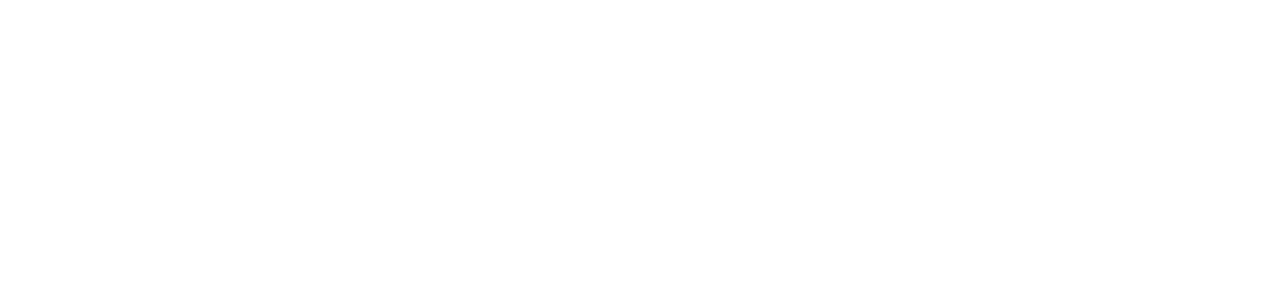
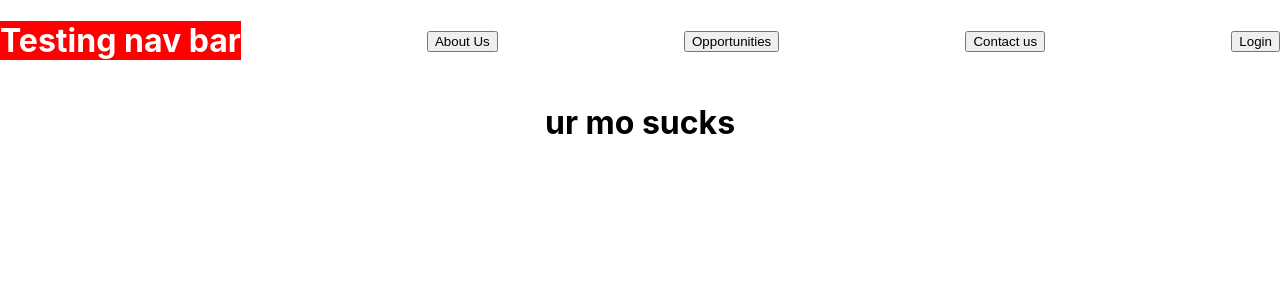
Before and after one commit to kohkaimingite/youthxindustry-web-platform, a React (Create React App) app: page /AboutUs in a window 1280 px wide. Before the commit this address had no page. Shown: the top 300 px of the page. Built offline with nearby package versions, Linux system fonts and the light colour scheme.

Commit message:
nav bar format doen sortof

```diff
--- a/src/AboutPage/AboutPage.js
+++ b/src/AboutPage/AboutPage.js
@@ -1,5 +1,5 @@
 // JavaScript source code
-//<Router> <NavBar /> className="App"
+//<Router>  className="App"
 //                <Route path="/Aboutus" component={AboutPage} />
 //            </Router>
 //<h2>Picure of logo with "about us" button</h2>
@@ -7,16 +7,11 @@
             //<h2>Picure of logo with "opportunities" button</h2>
             //<h2>Picure of logo with "contact us" button</h2>
             //<h2>Picure of logo with "login" button</h2>
-//import NavBar from './components/NavBar'
+import NavBar from '../components/NavBar'
 function AboutPage() {
     return (
-        <div style={{
-            display: 'flex',
-            justifyContent: 'Right',
-            alignItems: 'Right',
-            height: '100vh'
-        }}>
-
+        <div className="App">
+            <NavBar />
             <h1>ur mo sucks</h1>
 
 
--- /dev/null
+++ b/src/ContactPage/ContactPage.js
@@ -0,0 +1,14 @@
+// JavaScript source code
+import NavBar from '../components/NavBar'
+function ContactPage() {
+    return (
+        <div className="App">
+            <NavBar />
+            <h1>ur mo sucks</h1>
+
+
+        </div>
+    );
+}
+
+export default ContactPage;
--- /dev/null
+++ b/src/LoginPage/LoginPage.js
@@ -0,0 +1,14 @@
+// JavaScript source code
+import NavBar from '../components/NavBar'
+function LoginPage() {
+    return (
+        <div className="App">
+            <NavBar />
+            <h1>ur mo sucks</h1>
+
+
+        </div>
+    );
+}
+
+export default LoginPage;
--- /dev/null
+++ b/src/OppoPage/OppoPage.js
@@ -0,0 +1,14 @@
+// JavaScript source code
+import NavBar from '../components/NavBar'
+function OppoPage() {
+    return (
+        <div className="App">
+            <NavBar />
+            <h1>ur mo sucks</h1>
+
+
+        </div>
+    );
+}
+
+export default OppoPage;
--- a/src/components/NavBar.js
+++ b/src/components/NavBar.js
@@ -8,10 +8,10 @@ const NavBar  = () => {
             <header class = 'header'>
                 <h1 style={brandName}>Testing nav bar</h1>
                 <Link to="/AboutUs"><button>About Us</button> </Link>
+                <Link to="/Opportunities"><button>Opportunities</button> </Link>
+                <Link to="/ContactUs"><button>Contact us</button> </Link>
+                <Link to="/Login"><button>Login</button> </Link>
 
-                <button>Opportunities</button>
-                <button>Contact us</button>
-                <button>Login</button>
             </header>
 
             )
--- a/src/index.js
+++ b/src/index.js
@@ -4,13 +4,21 @@ import './index.css';
 import App from './App';
 import reportWebVitals from './reportWebVitals';
 import {BrowserRouter as Router, Routes, Route} from 'react-router-dom';
+import AboutPage from './AboutPage/AboutPage';
+import OppoPage from './OppoPage/OppoPage';
+import ContactPage from './ContactPage/ContactPage';
+import LoginPage from './LoginPage/LoginPage';
 const root = ReactDOM.createRoot(document.getElementById('root'));
 root.render(
     <React.StrictMode>
 
         <Router>
         <Routes>
-            <Route path='/' element={<App/>}/>
+                <Route path='/' element={<App />} />
+                <Route path='/AboutUs' element={<AboutPage />} />
+                <Route path='/Opportunities' element={<OppoPage />} />
+                <Route path='/ContactUs' element={<ContactPage />} />
+                <Route path='/Login' element={<LoginPage />} />
         </Routes>
     </Router>
     </React.StrictMode>
```
